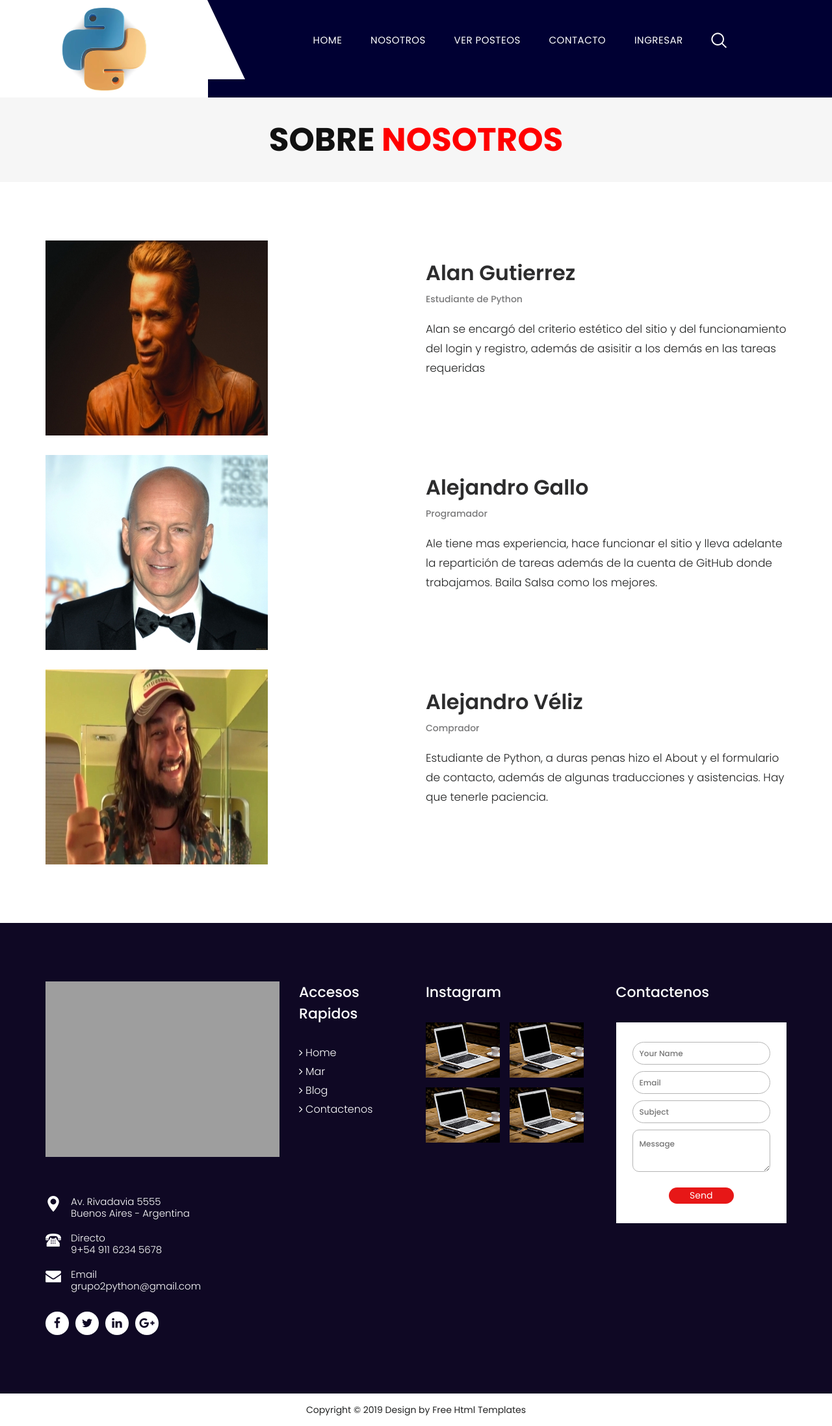
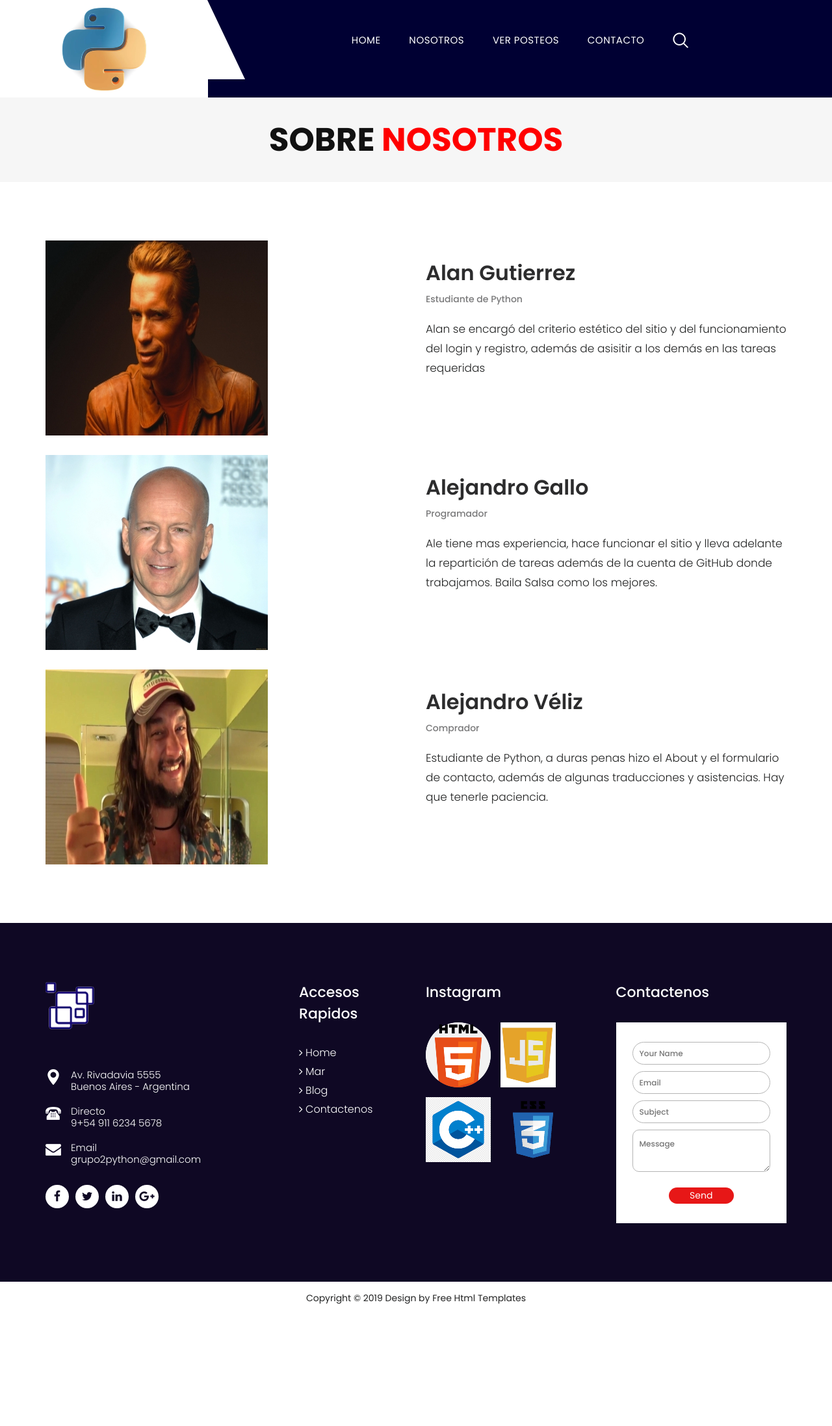
Before and after one commit to DeveloperAlejandroGallo/CoderHouse_ProyectoFinal_Equipo2, a Django app: page /about in a window 1280 px wide. Shown: the whole page at 65% size. After the commit the page ends 2006 px from the top, so only its background shows below. Run offline with Django 4.2, Linux system fonts and the light colour scheme; some libraries are stand-ins or nearby versions; grey boxes are pictures that could not be loaded.

Commit message:
algunas cositas esteticas

```diff
--- a/ProyectoFinal/appBlog/templates/appBlog/base.html
+++ b/ProyectoFinal/appBlog/templates/appBlog/base.html
@@ -45,12 +45,12 @@
                               <li><a href="{% url 'About' %}">Nosotros</a></li>
                               <li><a href="{% url 'Post List' %}">Ver Posteos</a></li>
                               <li><a href="{% url 'Contact' %}">Contacto</a></li>
-                              {%if request.user.is_authenticated%}
+                              {% comment %} {%if request.user.is_authenticated%}
                                  <li><a id="avatar-btn" class="nav-link" href="{% url 'Profile' request.user %}">Perfil</a></li>
                                  <li><a id="avatar-btn" class="nav-link" href="{% url 'Post Create' %}">Crear Post</a></li>
                               {%else%}
                                  <li><a href="{% url 'Login' %}">Ingresar</a></li>
-                              {%endif%}
+                              {%endif%} {% endcomment %}
                               <li><a href="{% url 'Post Find' %}"><img src="{% static 'appBlog/images/search_icon.png' %}" alt="#" /></a></li>
                            </ul>
                         </nav>
@@ -67,7 +67,7 @@
          <div class="container">
             <div class="row">
                <div class="col-lg-4 col-md-6">
-                  <a href="#"><img src="{% static 'appBlog/images/footer_Python.png' %}" alt="#" /></a>
+                  <a href="#"><img src="{% static 'appBlog/images/fevicon.png' %}" alt="#" /></a>
                   <ul class="contact_information">
                      <li><span><img src="{% static 'appBlog/images/location_icon.png' %}" alt="#" /></span><span class="text_cont">Av. Rivadavia 5555<br>Buenos Aires - Argentina</span></li>
                      <li><span><img src="{% static 'appBlog/images/phone_icon.png' %}" alt="#" /></span><span class="text_cont">Directo<br>9+54 911 6234 5678</span></li>
@@ -95,10 +95,10 @@
                   <div class="footer_links">
                      <h3>Instagram</h3>
                      <ol>
-                        <li><img class="img-responsive" src="{% static 'appBlog/images/footer_blog.png' %}" alt="#" /></li>
-                        <li><img class="img-responsive" src="{% static 'appBlog/images/footer_blog.png' %}" alt="#" /></li>
-                        <li><img class="img-responsive" src="{% static 'appBlog/images/footer_blog.png' %}" alt="#" /></li>
-                        <li><img class="img-responsive" src="{% static 'appBlog/images/footer_blog.png' %}" alt="#" /></li>
+                        <li><img class="img-responsive" src="{% static 'appBlog/images/html.png' %}" alt="#" /></li>
+                        <li><img class="img-responsive" src="{% static 'appBlog/images/java.png' %}" alt="#" /></li>
+                        <li><img class="img-responsive" src="{% static 'appBlog/images/c++.png' %}" alt="#" /></li>
+                        <li><img class="img-responsive" src="{% static 'appBlog/images/css.png' %}" alt="#" /></li>
                      </ol>
                   </div>
                </div>
--- a/ProyectoFinal/appUsuarios/templates/registration/login.html
+++ b/ProyectoFinal/appUsuarios/templates/registration/login.html
@@ -21,8 +21,6 @@
 <body>
   {% load crispy_forms_tags %}
     <div class='container'>
-      <br>
-      <br>
       <br>
       <br>
       <div class='row'>
@@ -49,6 +47,9 @@
       </div>
 
     </div>
+    <br>
+    <br>
+
   </body>
 {% endblock cuerpo %}
 {% block footer %}
--- a/ProyectoFinal/appUsuarios/templates/registration/signup.html
+++ b/ProyectoFinal/appUsuarios/templates/registration/signup.html
@@ -20,7 +20,7 @@
 
                 <div class='card'>
                   <div class='card-boy'>
-                    <h2>Ingresa tus datos</h2>
+                    <h3>Registro de usuario</h3>
                     <hr>
                     <form action='' method='POST'>
 
```
Also changed, not shown: ProyectoFinal/appBlog/templates/appBlog/footer.html (+5 -5 lines), ProyectoFinal/appBlog/static/appBlog/images/Footer_icon.png (added), ProyectoFinal/appBlog/static/appBlog/images/c++.png (added), ProyectoFinal/appBlog/static/appBlog/images/css.png (added), ProyectoFinal/appBlog/static/appBlog/images/html.png (added), ProyectoFinal/appBlog/static/appBlog/images/java.png (added), ProyectoFinal/appUsuarios/migrations/0002_userabout_chat_avatar.py (added), ProyectoFinal/static/appBlog/images/Footer_icon.png (added).
